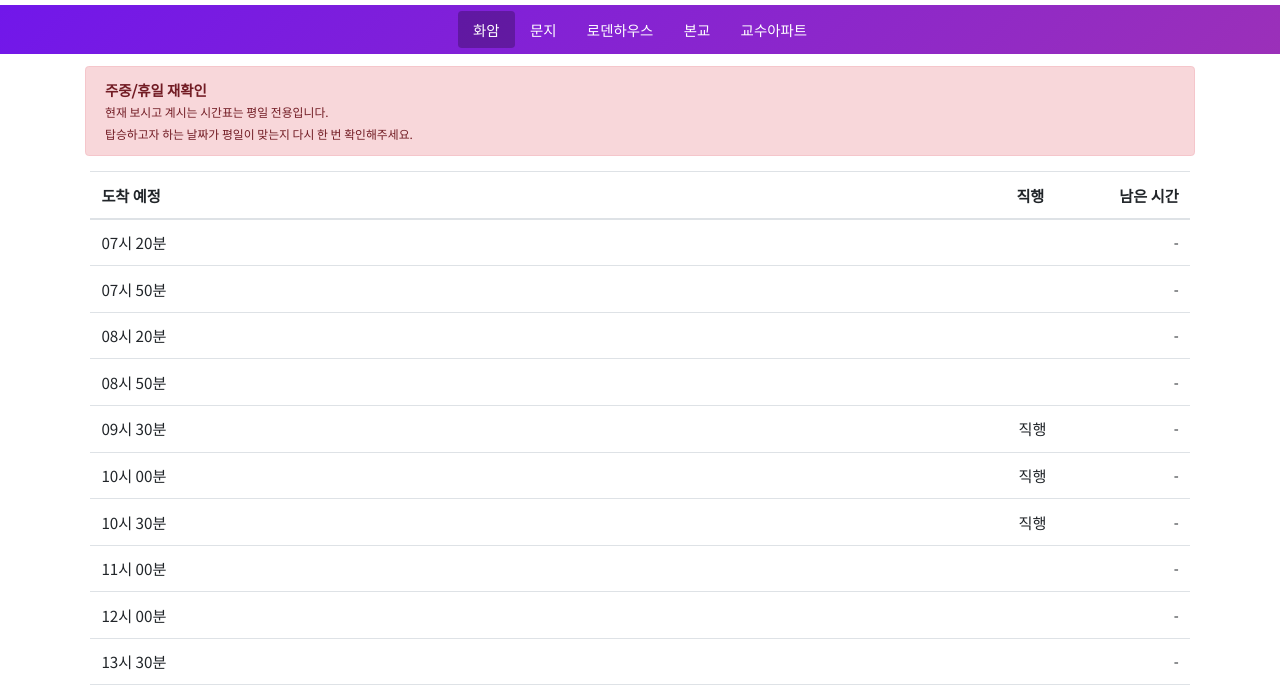
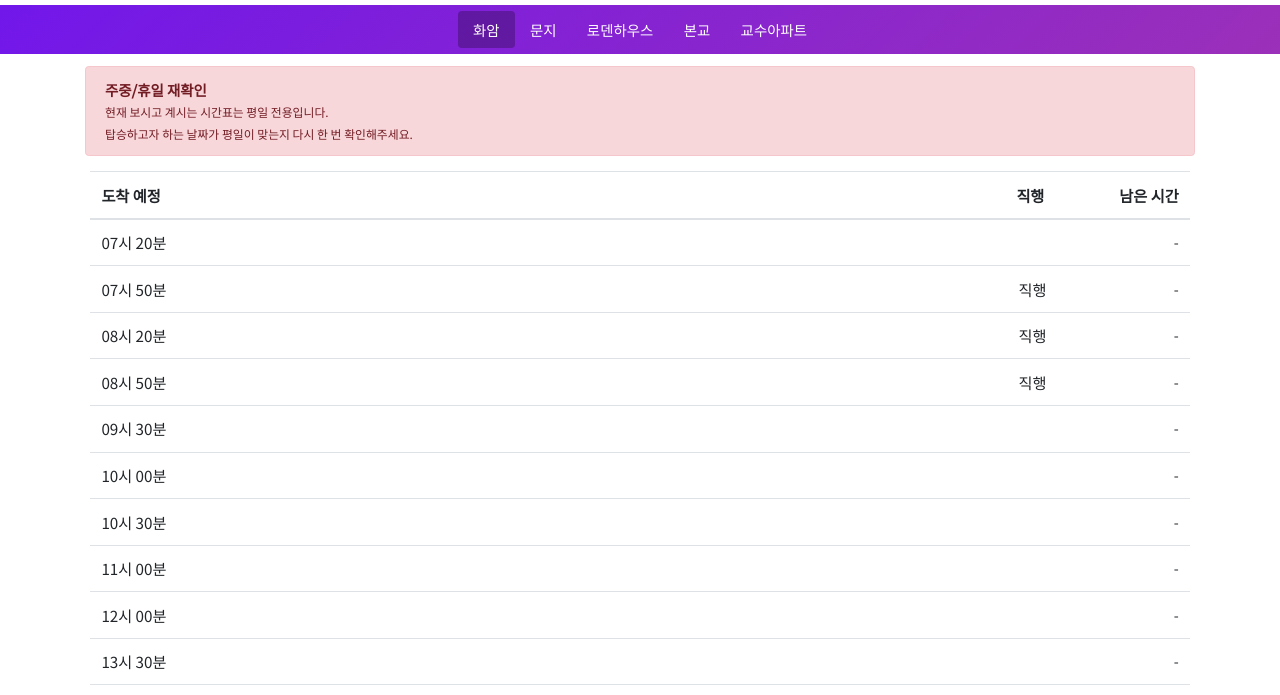
Before and after one commit to kaist-include/kaist-bus, a plain HTML site: page hwaam_weekdays.html in a window 1280 px wide. Shown: the part 105-800 px from the top of the page. Drawn offline with nearby package versions, Linux system fonts and the light colour scheme.

Commit message:
Update hwaam_weekdays.html

```diff
--- a/hwaam_weekdays.html
+++ b/hwaam_weekdays.html
@@ -32,7 +32,7 @@
     <script>
         var array1 = [440, 470, 500, 530, 570, 600, 630, 660, 720, 810, 870, 930, 990, 1050, 1080, 1110, 1140, 1170, 1200, 1230, 1290, 1320, 1350, 1410, 1470, 1530, 1590];
         var delay = [0, 10, 14, 30, 45, 50];
-        var expressBus = [4, 5, 6]
+        var expressBus = [1, 2, 3]
 
         var date = new Date();
 
```
